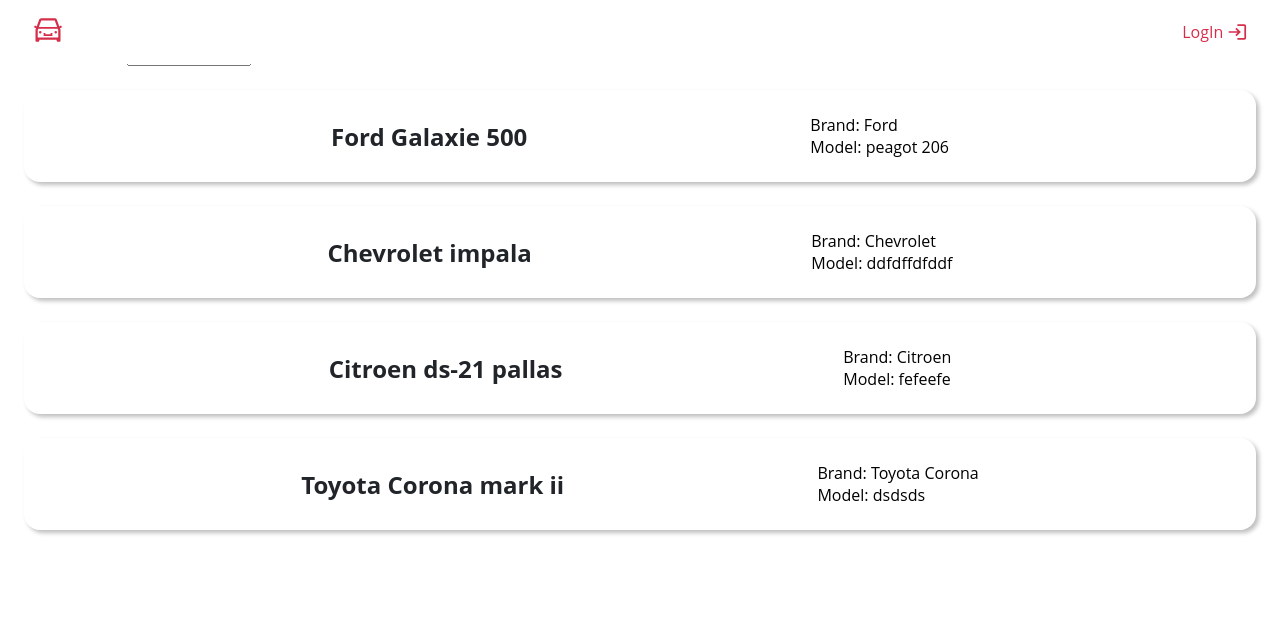
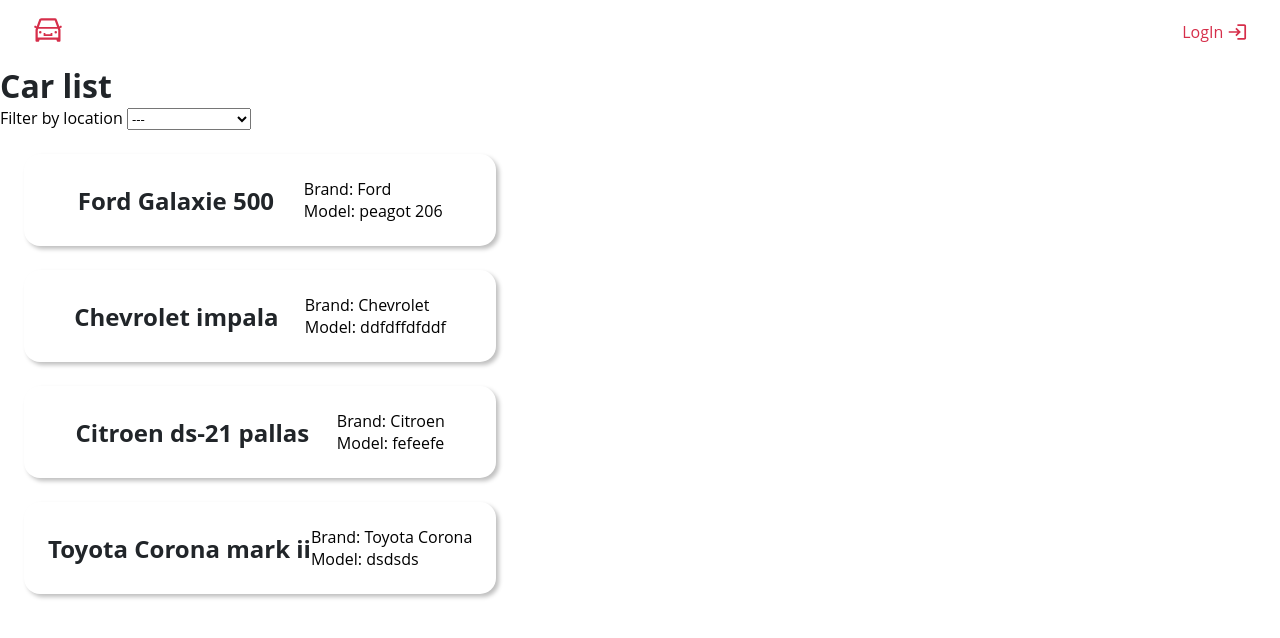
Before and after one commit to nevinalisheva/Berlinale-FMA, a Next.js app: page /vehicles in a window 1280 px wide. Shown: the top 638 px of the page. Built offline with nearby package versions, Linux system fonts and the light colour scheme.

Commit message:
vehicles fixed with navbar

```diff
--- a/pages/vehicles/index.js
+++ b/pages/vehicles/index.js
@@ -1,6 +1,6 @@
 import React, { useState } from "react";
 import VehicleCard from "../../components/vehicleCard/VehicleCard";
-import { Link } from "react-router-dom";
+import styles from "./index.module.css";
 
 const VehicleList = () => {
   const [selected, setSelected] = useState("");
@@ -76,7 +76,7 @@
     },
   ];
   return (
-    <div>
+    <div className={styles.container}>
       <h1>Car list</h1>
       <form>
         <label htmlFor="location-selec">
--- /dev/null
+++ b/pages/vehicles/index.module.css
@@ -0,0 +1,4 @@
+.container {
+  position: fixed;
+  top: 4rem;
+}
```
